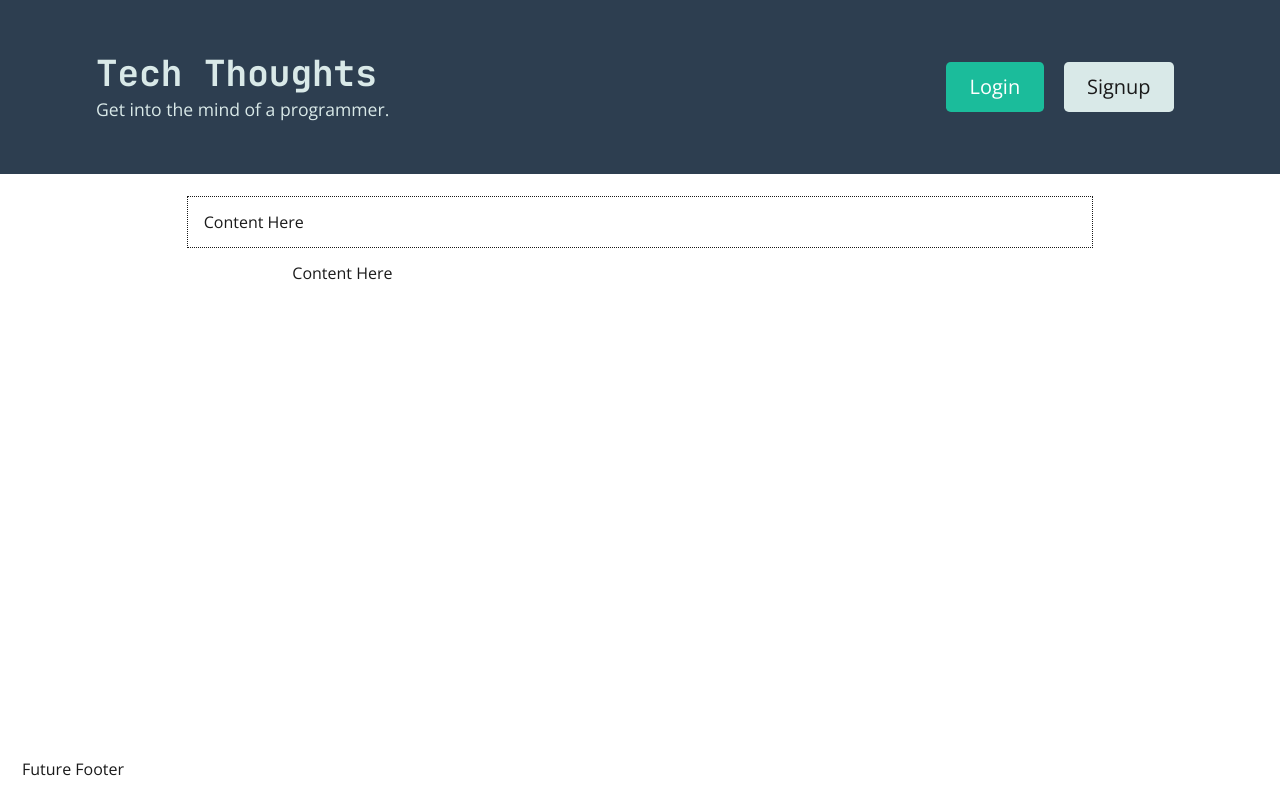
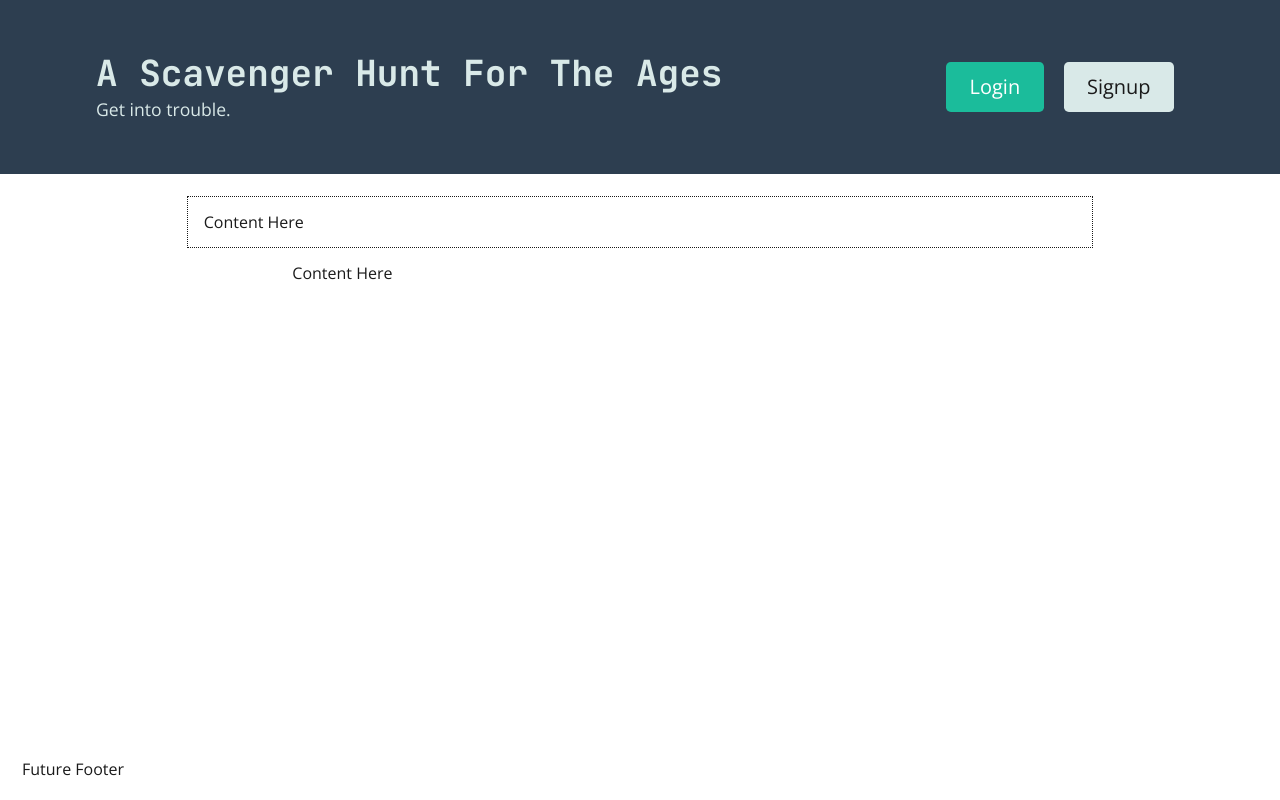
Before and after one commit to Bertokeys1/a-scavenger-hunt-for-the-ages, a React (Create React App) app in the folder client/: page / in a window 1280 px wide. Built offline with nearby package versions, Linux system fonts and the light colour scheme.

Commit message:
changed page title from tech thoughts to A-Scavenger-Hunt-For-The-Ages

```diff
--- a/client/public/index.html
+++ b/client/public/index.html
@@ -13,7 +13,7 @@
     <link rel="manifest" href="%PUBLIC_URL%/manifest.json" />
     <link rel="preconnect" href="https://fonts.gstatic.com" />
     <link href="https://fonts.googleapis.com/css2?family=JetBrains+Mono:ital,wght@0,400;0,700;1,400&family=Open+Sans:wght@400;700&display=swap" rel="stylesheet" />
-    <title>Tech Thoughts</title>
+    <title>A-Scavenger-Hunt-For-The-Ages</title>
   </head>
   <body>
     <noscript>You need to enable JavaScript to run this app.</noscript>
--- a/client/src/components/Header/index.js
+++ b/client/src/components/Header/index.js
@@ -13,9 +13,9 @@ const Header = () => {
       <div className="container flex-row justify-space-between-lg justify-center align-center">
         <div>
           <Link className="text-light" to="/">
-            <h1 className="m-0">Tech Thoughts</h1>
+            <h1 className="m-0">A Scavenger Hunt For The Ages</h1>
           </Link>
-          <p className="m-0">Get into the mind of a programmer.</p>
+          <p className="m-0">Get into trouble.</p>
         </div>
         <div>
           {Auth.loggedIn() ? (
```
